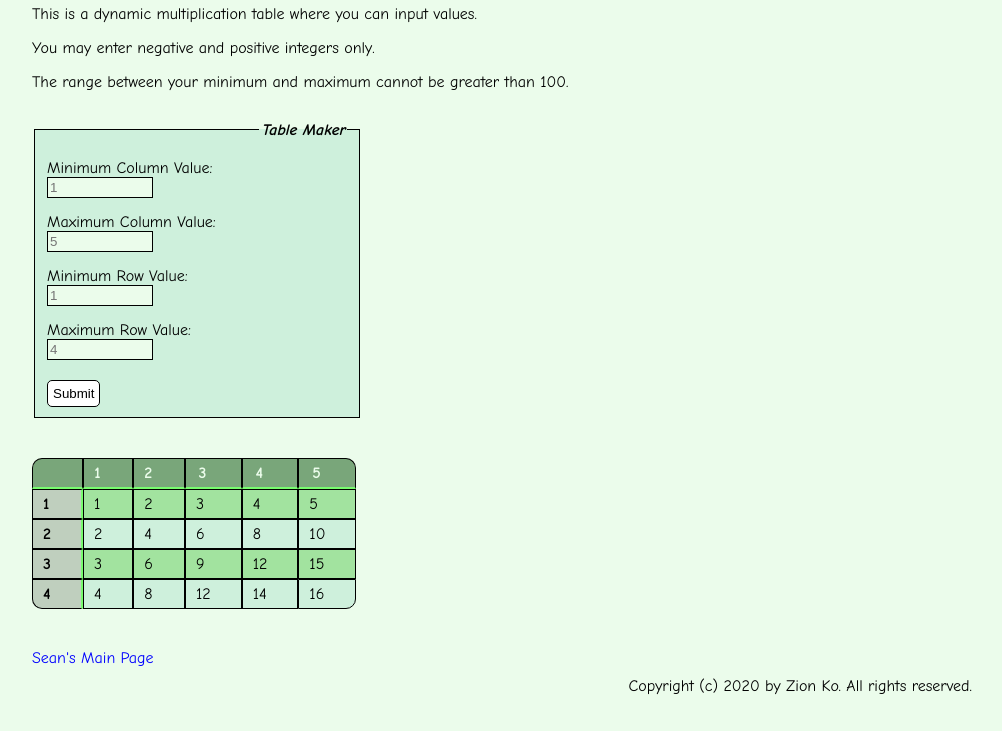
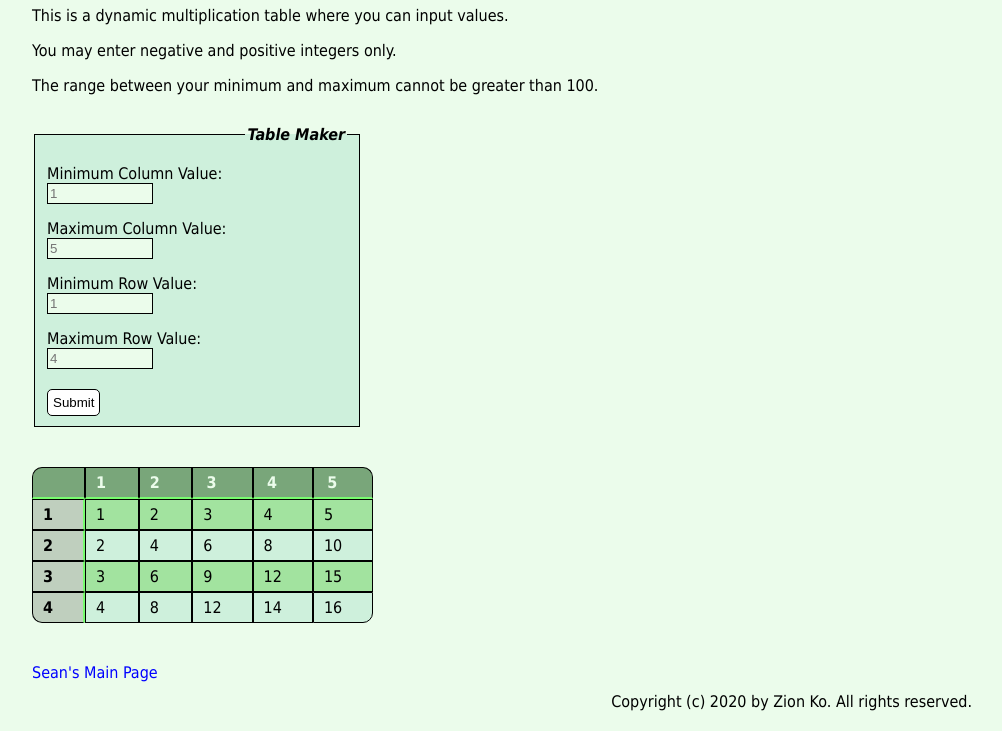
Before and after one commit to SeanKo21/SeanKo21.github.io, a plain HTML site: page HW5/index.html in a window 1280 px wide. Shown: the part 95-826 px from the top of the page, without its empty margins (138-1140 px from the left). Drawn offline with Linux system fonts and the light colour scheme.

Commit message:
Update stylesheet.css

```diff
--- a/HW5/css/stylesheet.css
+++ b/HW5/css/stylesheet.css
@@ -16,7 +16,7 @@ Sources: mostly from html cheatsheet, textbook, and notes.
 /* Formatting the body and sets the color to light green*/
 body {
     text-align: left;
-    font-family: "Comic Sans MS", sans-serif;
+    font-family: Tahoma, sans-serif;
     margin: 20px;
     background-color: #ebfceb;
     max-width: 940px;
```
